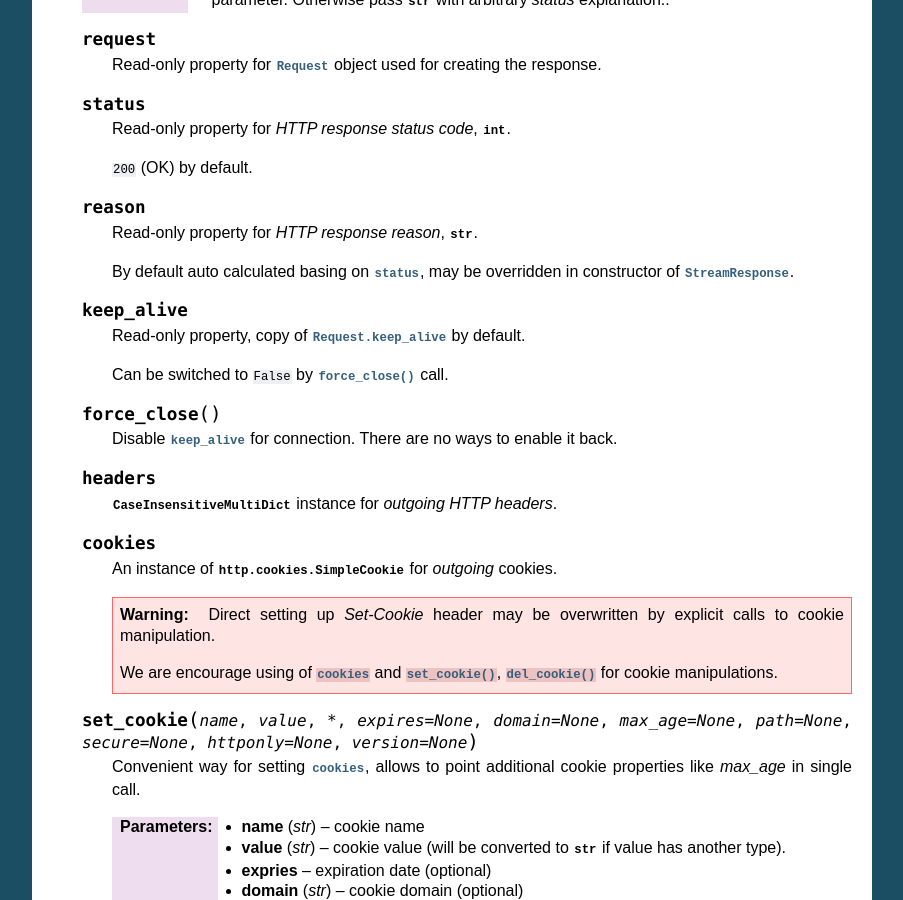
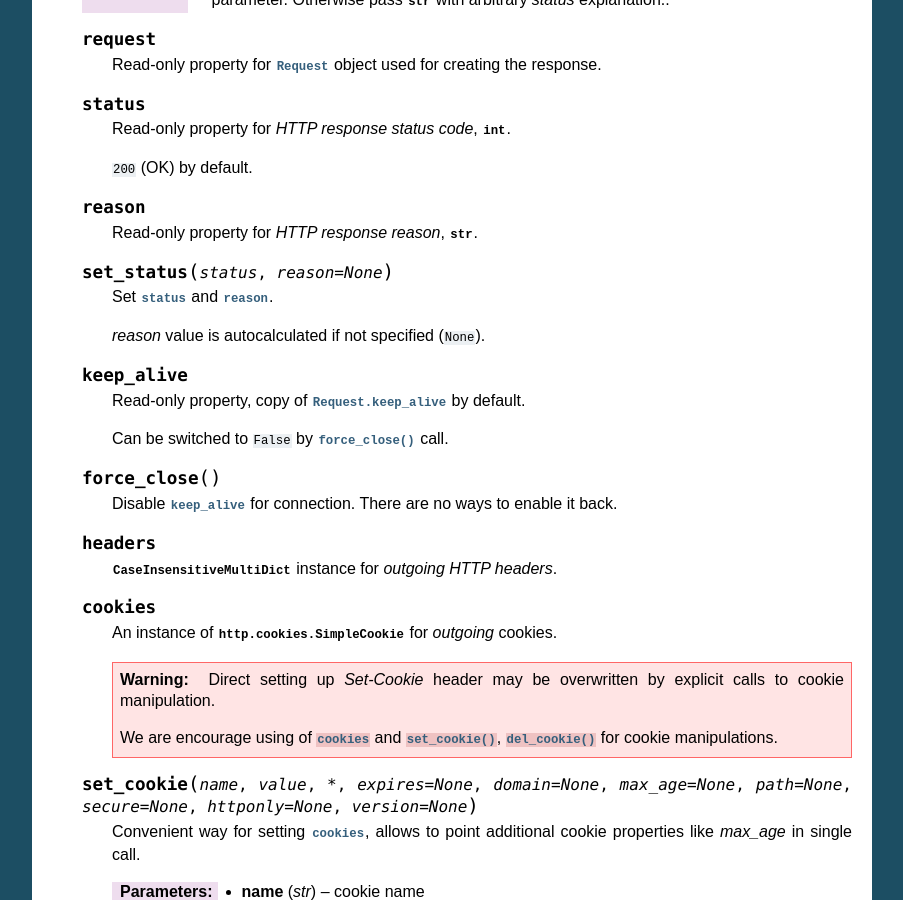
Before and after one commit to MegaDev007/aiohttp, a Sphinx documentation site: the page built from docs/web.rst, in a window 1280 px wide and 900 px high, scrolled down 6320 px. Shown: the whole window, without its empty margins (198-1101 px from the left). Built offline with Sphinx 7.4.7, drawn with Linux system fonts in a browser that asks for light colours; some of the changed text lies outside the part shown.

Commit message:
Revert back StreamResponse.set_status() method

```diff
--- a/docs/web.rst
+++ b/docs/web.rst
@@ -441,8 +441,11 @@ StreamResponse
 
       Read-only property for *HTTP response reason*, :class:`str`.
 
-      By default auto calculated basing on :attr:`status`, may be
-      overridden in constructor of :class:`StreamResponse`.
+   .. method:: set_status(status, reason=None)
+
+      Set :attr:`status` and :attr:`reason`.
+
+      *reason* value is autocalculated if not specified (``None``).
 
    .. attribute:: keep_alive
 
```
Also changed, not shown: 1 other file.
